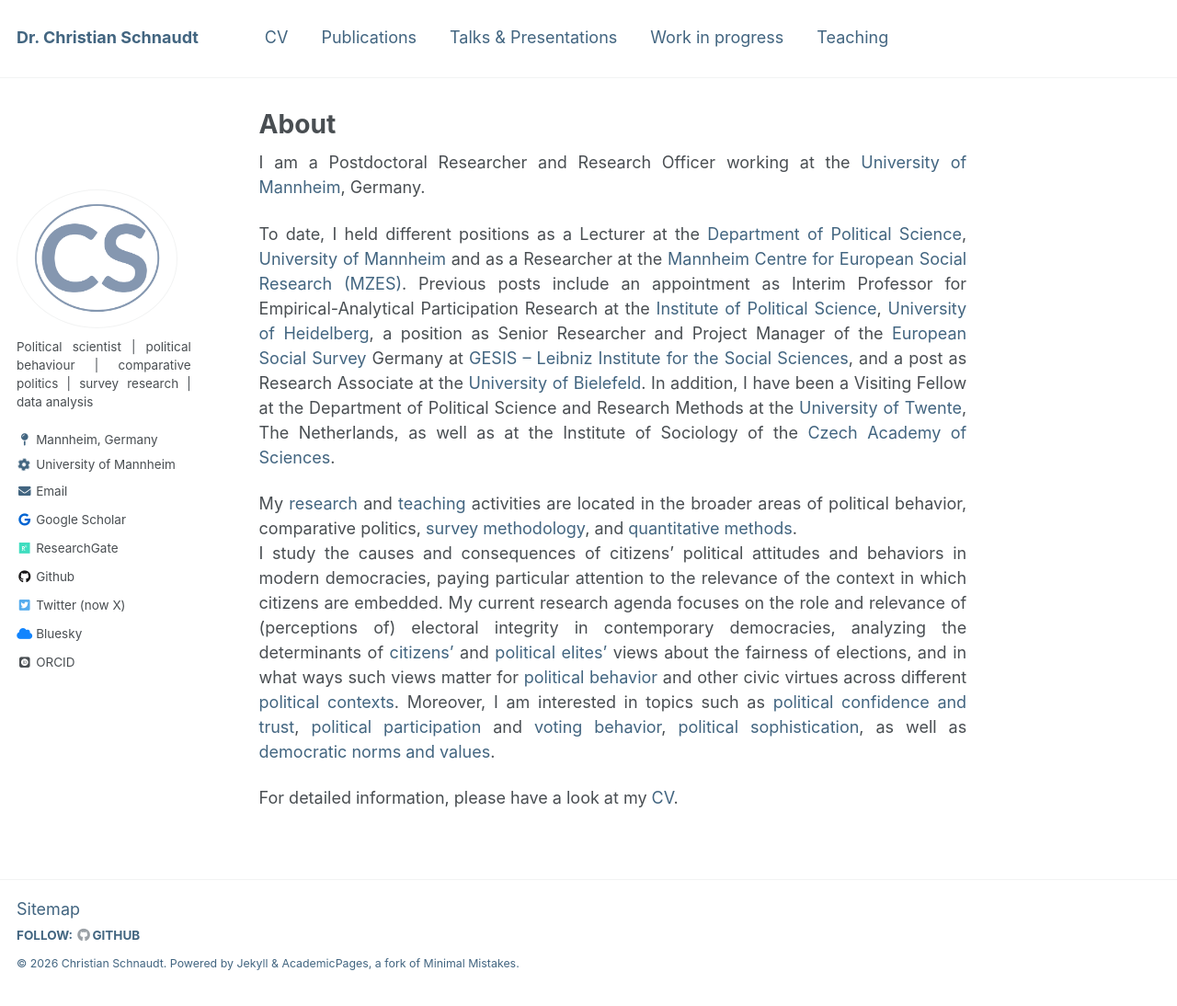
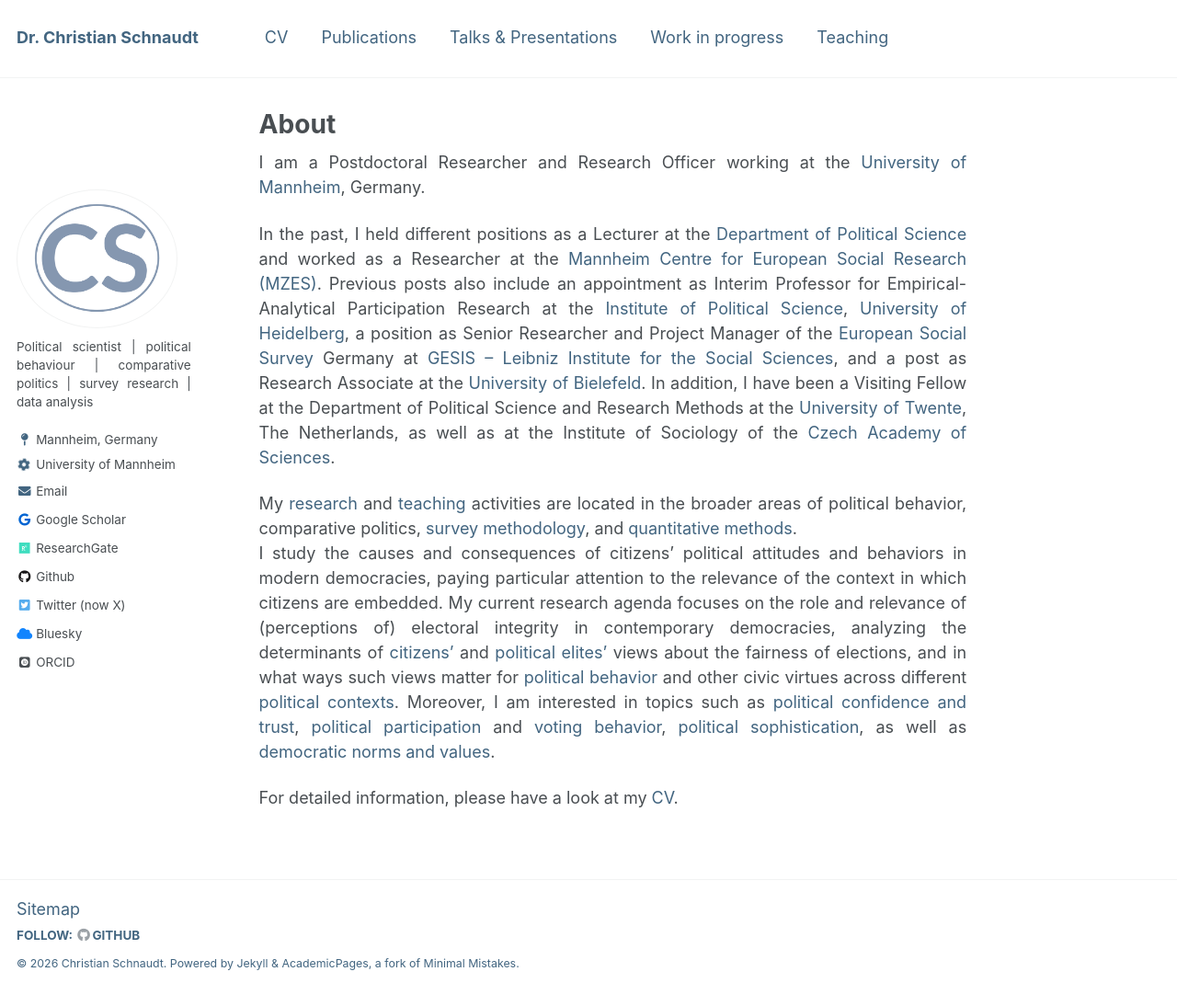
Before and after one commit to cschnaudt/cschnaudt.github.io, a Jekyll site: the page built from _pages/about.md, in a window 1280 px wide and 1094 px high. Shown: the whole window at 92% size. Built offline with Jekyll 4.4.1, drawn with Linux system fonts in a browser that asks for light colours; some web fonts are replaced.

Commit message:
Update about.md

```diff
--- a/_pages/about.md
+++ b/_pages/about.md
@@ -9,7 +9,7 @@ redirect_from:
 
 I am a Postdoctoral Researcher and Research Officer working at the [University of Mannheim](https://www.uni-mannheim.de/en/){:target="_ blank"}, Germany.
 
-To date, I held different positions as a Lecturer at the [Department of Political Science](https://www.sowi.uni-mannheim.de/en/research/political-science/){:target="_ blank"}, [University of Mannheim](https://www.uni-mannheim.de/en/){:target="_ blank"} and as a Researcher at the [Mannheim Centre for European Social Research (MZES)](https://www.mzes.uni-mannheim.de/d7/en){:target="_ blank"}. Previous posts include an appointment as Interim Professor for Empirical-Analytical Participation Research at the [Institute of Political Science](https://www.uni-heidelberg.de/politikwissenschaften/){:target="_ blank"}, [University of Heidelberg](https://www.uni-heidelberg.de/en){:target="_ blank"}, a position as Senior Researcher and Project Manager of the [European Social Survey](https://www.europeansocialsurvey.org/){:target="_ blank"} Germany at [GESIS -- Leibniz Institute for the Social Sciences](https://www.gesis.org){:target="_ blank"}, and a post as Research Associate at the [University of Bielefeld](https://www.uni-bielefeld.de/(en)/soz/){:target="_ blank"}. In addition, I have been a Visiting Fellow at the Department of Political Science and Research Methods at the [University of Twente](https://www.utwente.nl/en/){:target="_ blank"}, The Netherlands, as well as at the Institute of Sociology of the [Czech Academy of Sciences](https://www.avcr.cz/en/){:target="_ blank"}.
+In the past, I held different positions as a Lecturer at the [Department of Political Science](https://www.sowi.uni-mannheim.de/en/research/political-science/){:target="_ blank"} and worked as a Researcher at the [Mannheim Centre for European Social Research (MZES)](https://www.mzes.uni-mannheim.de/d7/en){:target="_ blank"}. Previous posts also include an appointment as Interim Professor for Empirical-Analytical Participation Research at the [Institute of Political Science](https://www.uni-heidelberg.de/politikwissenschaften/){:target="_ blank"}, [University of Heidelberg](https://www.uni-heidelberg.de/en){:target="_ blank"}, a position as Senior Researcher and Project Manager of the [European Social Survey](https://www.europeansocialsurvey.org/){:target="_ blank"} Germany at [GESIS -- Leibniz Institute for the Social Sciences](https://www.gesis.org){:target="_ blank"}, and a post as Research Associate at the [University of Bielefeld](https://www.uni-bielefeld.de/(en)/soz/){:target="_ blank"}. In addition, I have been a Visiting Fellow at the Department of Political Science and Research Methods at the [University of Twente](https://www.utwente.nl/en/){:target="_ blank"}, The Netherlands, as well as at the Institute of Sociology of the [Czech Academy of Sciences](https://www.avcr.cz/en/){:target="_ blank"}.
 
 My [research](https://cschnaudt.github.io/publications/) and [teaching](https://cschnaudt.github.io/teaching/) activities are located in the broader areas of political behavior, comparative politics, [survey methodology](https://doi.org/10.1093/poq/nfab039){:target="_ blank"}, and [quantitative methods](https://rd.springer.com/chapter/10.1007/978-3-658-30237-5_7){:target="_ blank"}.
 I study the causes and consequences of citizens' political attitudes and behaviors in modern democracies, paying particular attention to the relevance of the context in which citizens are embedded. My current research agenda focuses on the role and relevance of (perceptions of) electoral integrity in contemporary democracies, analyzing the determinants of [citizens'](https://www.sciencedirect.com/science/article/pii/S0261379423000331){:target="_ blank"} and [political elites'](https://www.sciencedirect.com/science/article/pii/S0261379423000768){:target="_ blank"} views about the fairness of elections, and in what ways such views matter for [political behavior](https://link.springer.com/article/10.1007/s11615-022-00403-9){:target="_ blank"} and other civic virtues across different [political contexts](https://doi.org/10.5771/9783748915553-485){:target="_ blank"}.  Moreover, I am interested in topics such as [political confidence and trust](https://www.springer.com/us/book/9783319894317){:target="_ blank"}, [political participation](https://doi.org/10.12758/mda.2017.12){:target="_ blank"} and [voting behavior](http://dx.doi.org/10.1093/ijpor/edac034){:target="_ blank"}, [political sophistication](https://rd.springer.com/chapter/10.1007/978-3-658-30492-8_5){:target="_ blank"}, as well as [democratic norms and values](https://doi.org/10.1177%2F02633957211031799){:target="_ blank"}.
```
